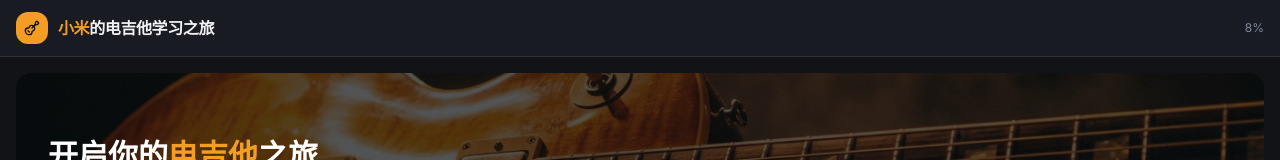
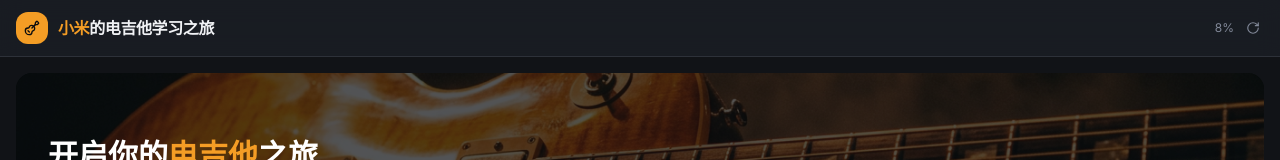
Before and after one commit to xjtuwz/guitarplayer, a React (Vite) app: page / in a window 1280 px wide. Shown: the top 160 px of the page. Built offline with nearby package versions, Linux system fonts and the light colour scheme; the HTML template or start-up script is replaced by a standard one.

Commit message:
feat: 右上角添加刷新按钮

```diff
--- a/src/App.tsx
+++ b/src/App.tsx
@@ -9,7 +9,7 @@ import { PracticeView } from "@/components/PracticeView"
 import { courses as initialCourses } from "@/data/courses"
 import type { Course } from "@/data/courses"
 import { Card, CardContent } from "@/components/ui/card"
-import { CheckCircle2, Lock, Trophy, Flame, Star, Guitar } from "lucide-react"
+import { CheckCircle2, Lock, Trophy, Flame, Star, Guitar, RotateCw } from "lucide-react"
 
 export type View = "home" | "courses" | "practice" | "achievements" | "settings"
 
@@ -339,8 +339,15 @@ function App() {
             </div>
             <h1 className="font-bold text-base tracking-tight"><span className="text-guitar-amber">小米</span>的电吉他学习之旅</h1>
           </div>
-          <div className="text-xs text-muted-foreground">
+          <div className="flex items-center gap-2 text-xs text-muted-foreground">
             {progress}%
+            <button
+              className="p-1 rounded-md hover:bg-secondary active:bg-secondary/80 transition-colors"
+              onClick={() => window.location.reload()}
+              aria-label="刷新页面"
+            >
+              <RotateCw className="w-3.5 h-3.5" />
+            </button>
           </div>
         </div>
       </header>
```
